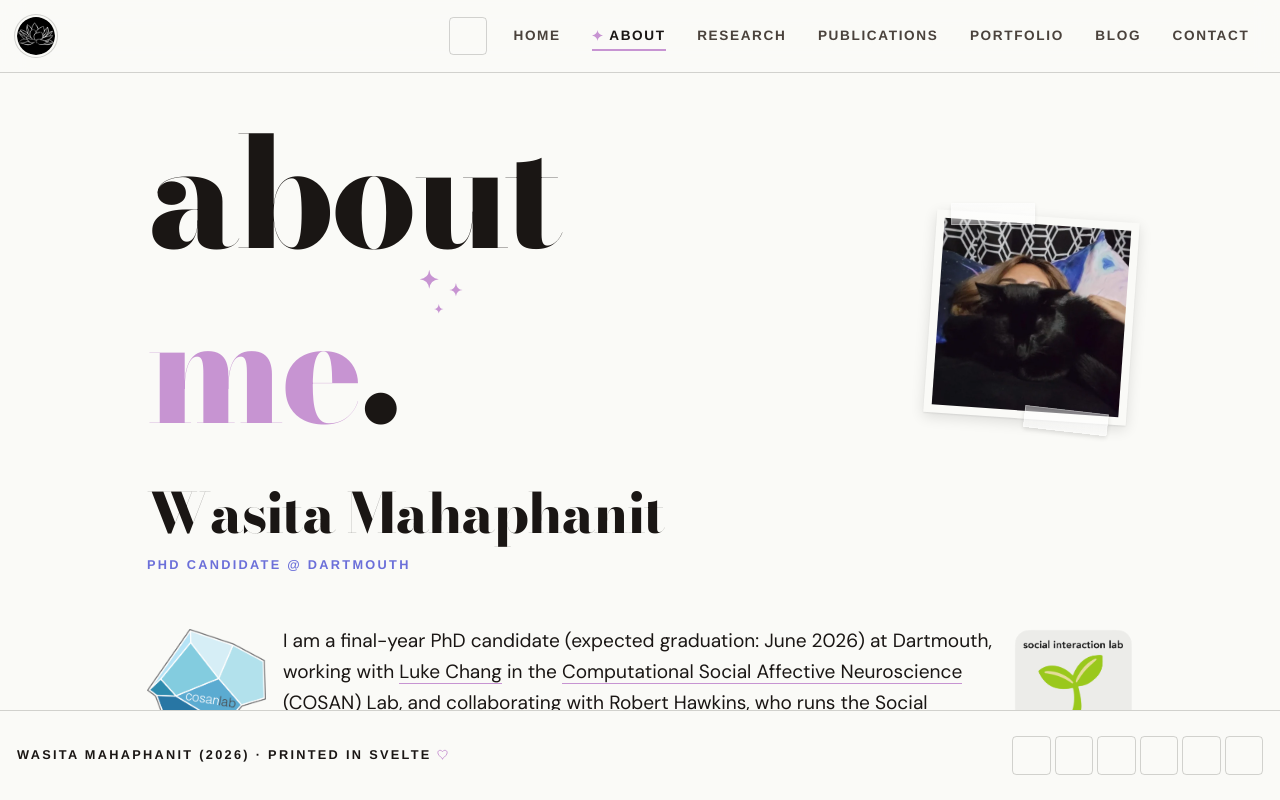
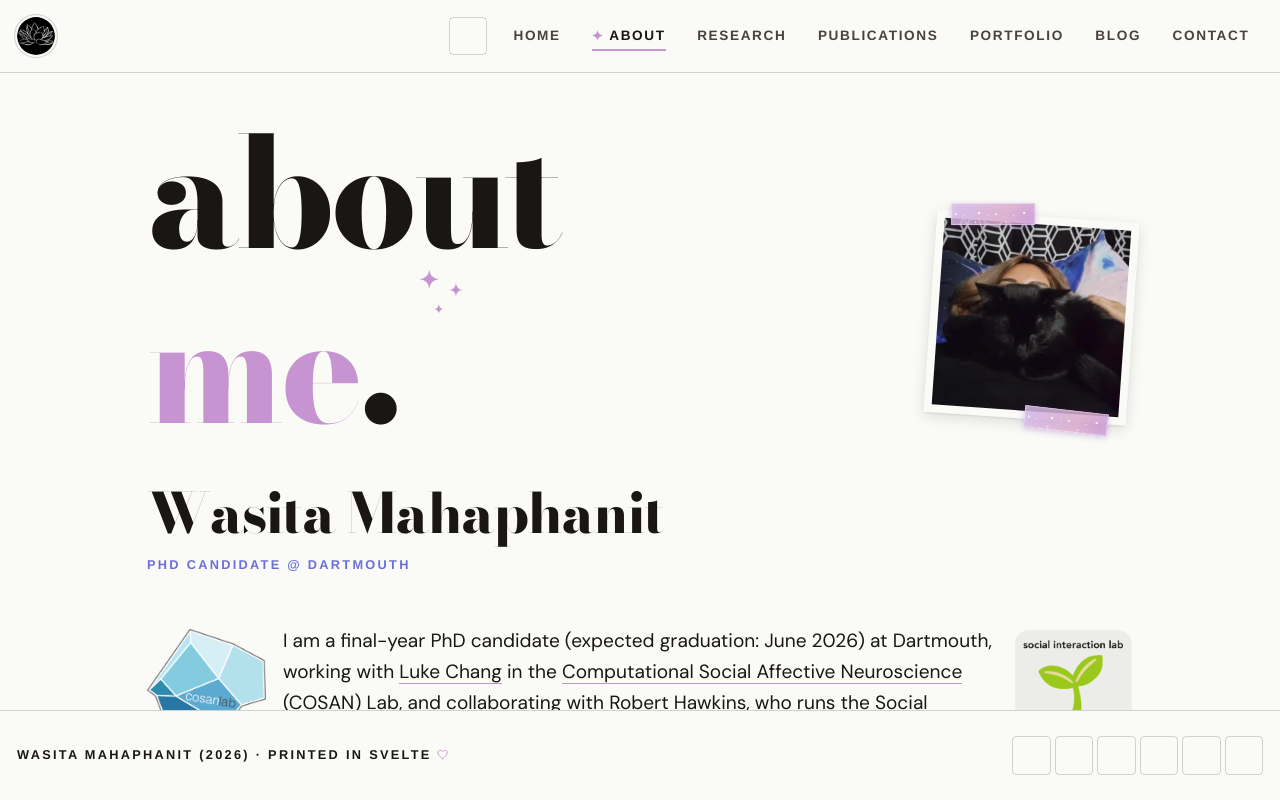
Before and after one commit to wasita/wasita.github.io, a SvelteKit app: page /about in a window 1280 px wide. Built offline with nearby package versions, Linux system fonts and the light colour scheme; some icons are missing.

Commit message:
💄 apply glittery tape to about-page photos
Align about-page taped-photo elements with home/blog glittery
lavender tape variant for consistent zine aesthetic.

```diff
--- a/src/routes/about/+page.svelte
+++ b/src/routes/about/+page.svelte
@@ -10,7 +10,7 @@
  about<br />
  <span style="color: var(--accent);">me</span>.<span class="sparkle-cluster" aria-hidden="true" style="width: 0.4em; height: 0.4em; margin-left: 0.1em; vertical-align: 0.65em;"></span>
  </h1>
- <div class="taped-photo flex-shrink-0 mb-4" style="transform: rotate(4deg);">
+ <div class="taped-photo glittery flex-shrink-0 mb-4" style="transform: rotate(4deg);">
  <img
  src="/images/joji-cuddles.webp"
  alt="Wasita with Joji"
@@ -28,7 +28,7 @@
 
  <!-- Mobile: Joji shows here instead -->
  <div class="md:hidden flex justify-center mb-8">
- <div class="taped-photo" style="transform: rotate(4deg);">
+ <div class="taped-photo glittery" style="transform: rotate(4deg);">
  <img
  src="/images/joji-cuddles.webp"
  alt="Wasita with Joji"
@@ -116,7 +116,7 @@
  <p style="clear: both;">
  <span class="float-right ml-6 mb-2 text-center hidden sm:flex flex-col items-center" style="margin-top: 0.25rem;">
  <span class="margin-note mb-4" style="transform: rotate(-3deg);">life beyond the lab ↓</span>
- <span class="taped-photo" style="transform: rotate(2.5deg);">
+ <span class="taped-photo glittery" style="transform: rotate(2.5deg);">
  <img
  src="/images/aerial_2017.webp"
  alt="aerial hoop"
```
